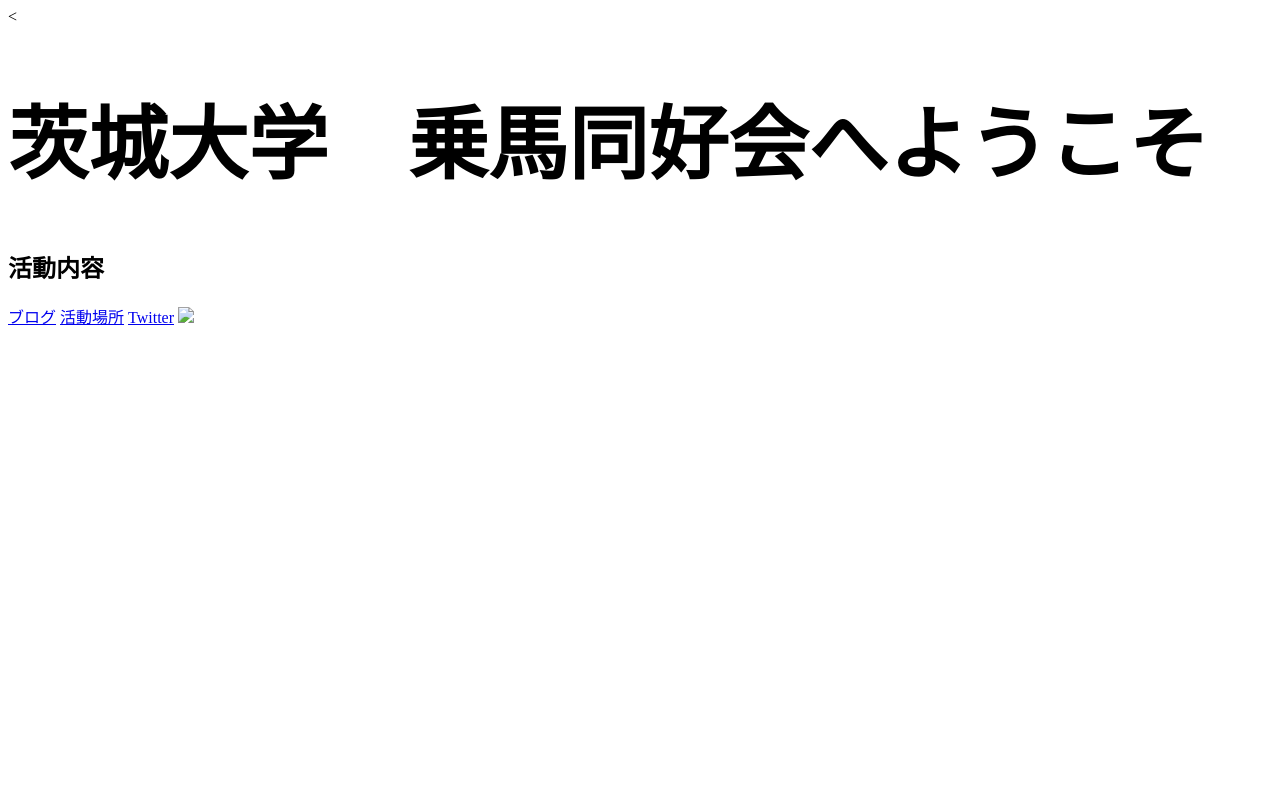
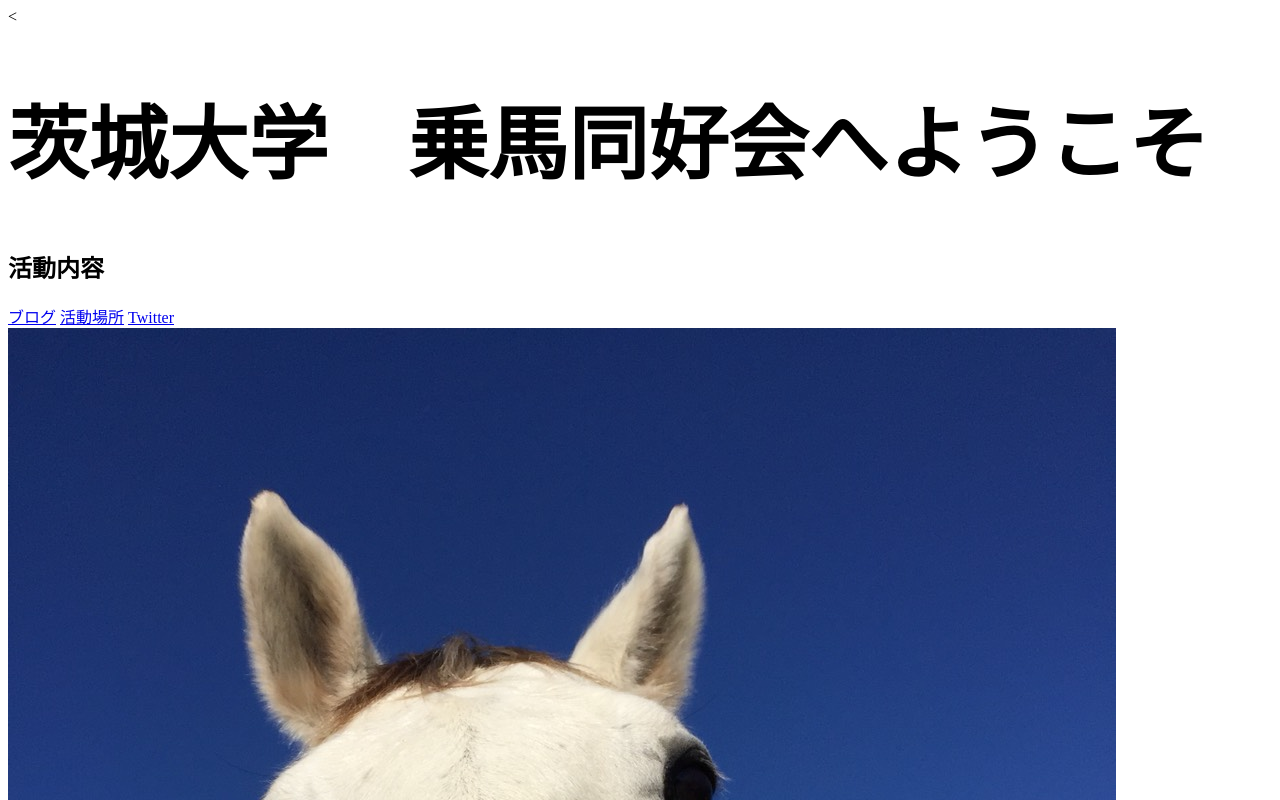
Before and after one commit to coriushu0618/practice_html, a plain HTML site: page index.html in a window 1280 px wide. Shown: the top 800 px of the page. Drawn offline with Linux system fonts and the light colour scheme.

Commit message:
Update index.html

```diff
--- a/index.html
+++ b/index.html
@@ -14,7 +14,7 @@
   <a href="https://iuj08.exblog.jp/">ブログ</a>
   <a href="http://www.turnier-stall.com/">活動場所</a>
   <a href="https://twitter.com/UmaFromNTS">Twitter</a>
-  <img src="practice_html/20180930_000004000_iOS.png">
+  <img src="practice_html/20180102_031530685_iOS.jpg">
   </hooter>
 </body>
 </html>
```
